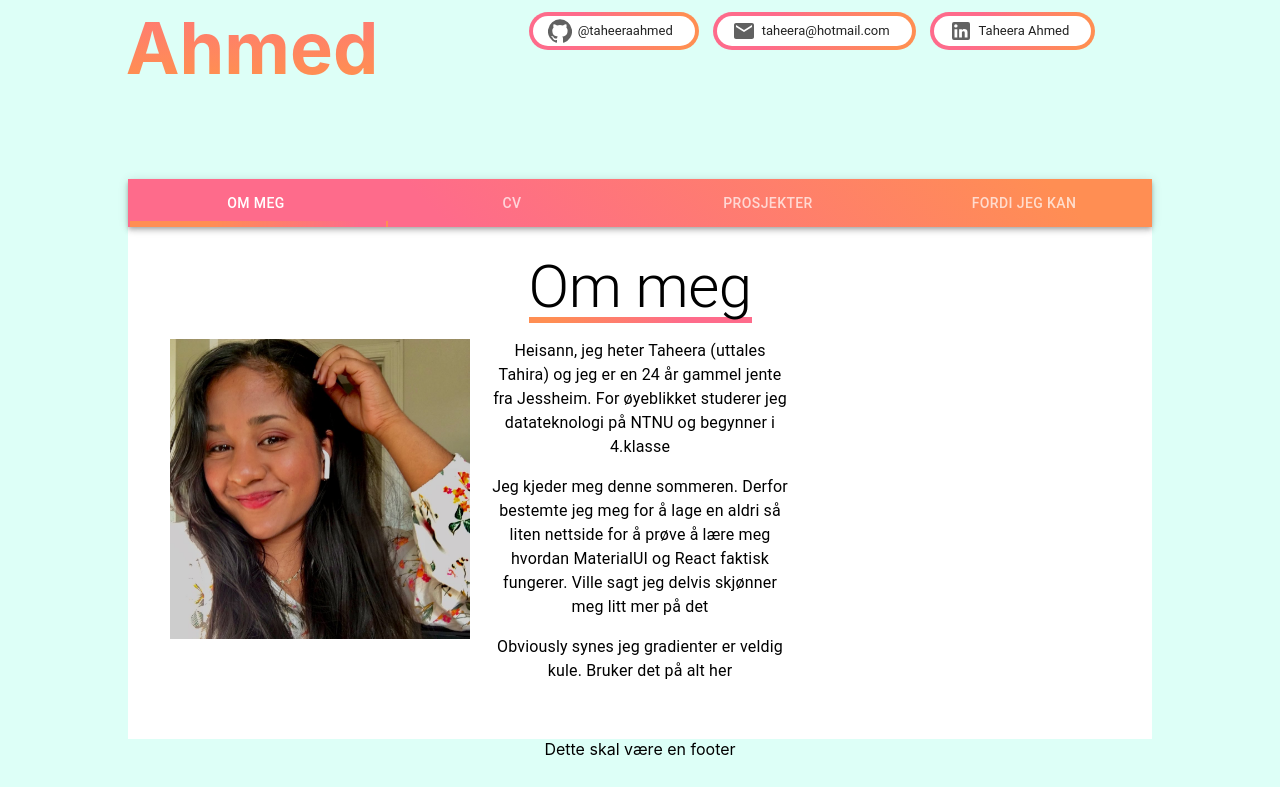
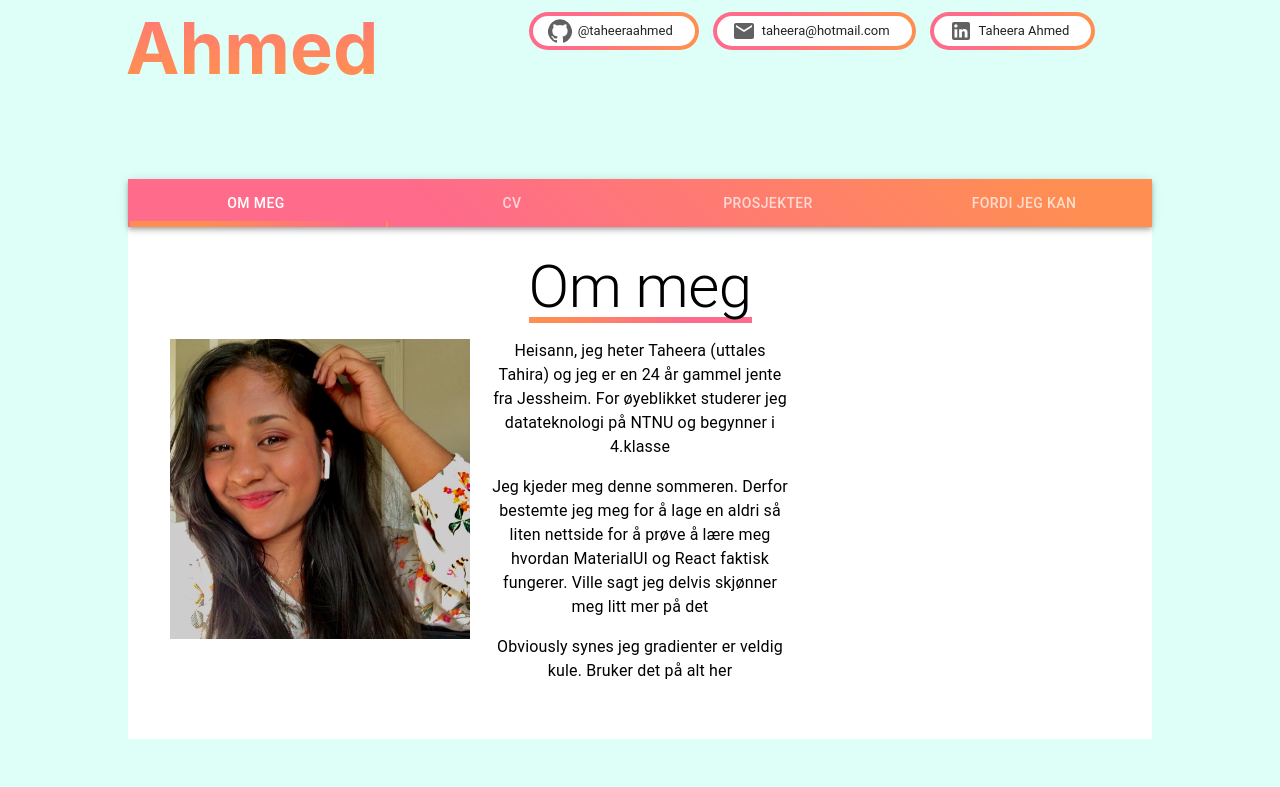
Before and after one commit to taheeraahmed/Making-a-react-app, a React (Create React App) app: page / in a window 1280 px wide. Shown: the part 170-957 px from the top of the page. Built offline with nearby package versions, Linux system fonts and the light colour scheme.

Commit message:
Fjernet footer-tekst

```diff
--- a/src/App.js
+++ b/src/App.js
@@ -15,7 +15,7 @@ function App() {
           <Navbar/>
         </main>
         <footer className="footer">
-          Dette skal være en footer
+
         </footer>
       </div>
   );
```
